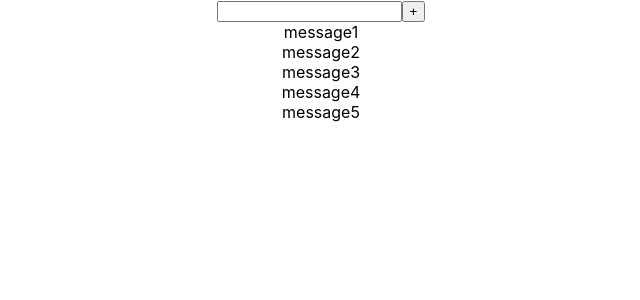
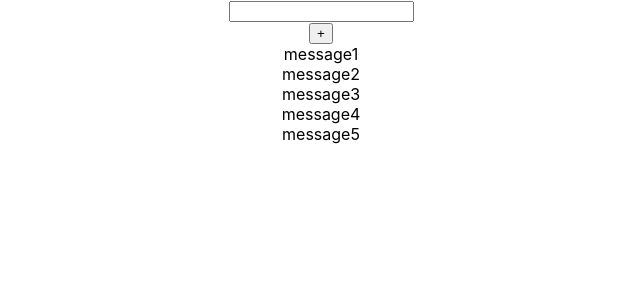
Before and after one commit to ArtyomKub/input, a React (Create React App) app: page / in a window 1280 px wide. Shown: the top 300 px of the page, without its empty margins (319-959 px from the left). Built offline with nearby package versions, Linux system fonts and the light colour scheme.

Commit message:
Connect Input and Button

```diff
--- a/src/App.tsx
+++ b/src/App.tsx
@@ -1,6 +1,8 @@
 import React, {useState} from 'react';
 import './App.css';
 import {FullInput} from './components/FullInput';
+import {Input} from './components/Input';
+import {Button} from './components/Button';
 
 function App() {
     const [message, setMessage] = useState([
@@ -19,7 +21,9 @@ function App() {
 
     return (
         <div className="App">
-            <FullInput addMessage={addMessage}/>
+            {/*<FullInput addMessage={addMessage}/>*/}
+            <Input/>
+            <Button/>
             {message.map((el, index) => {
                 return (
                     <div key={index}>{el.message}</div>
```
